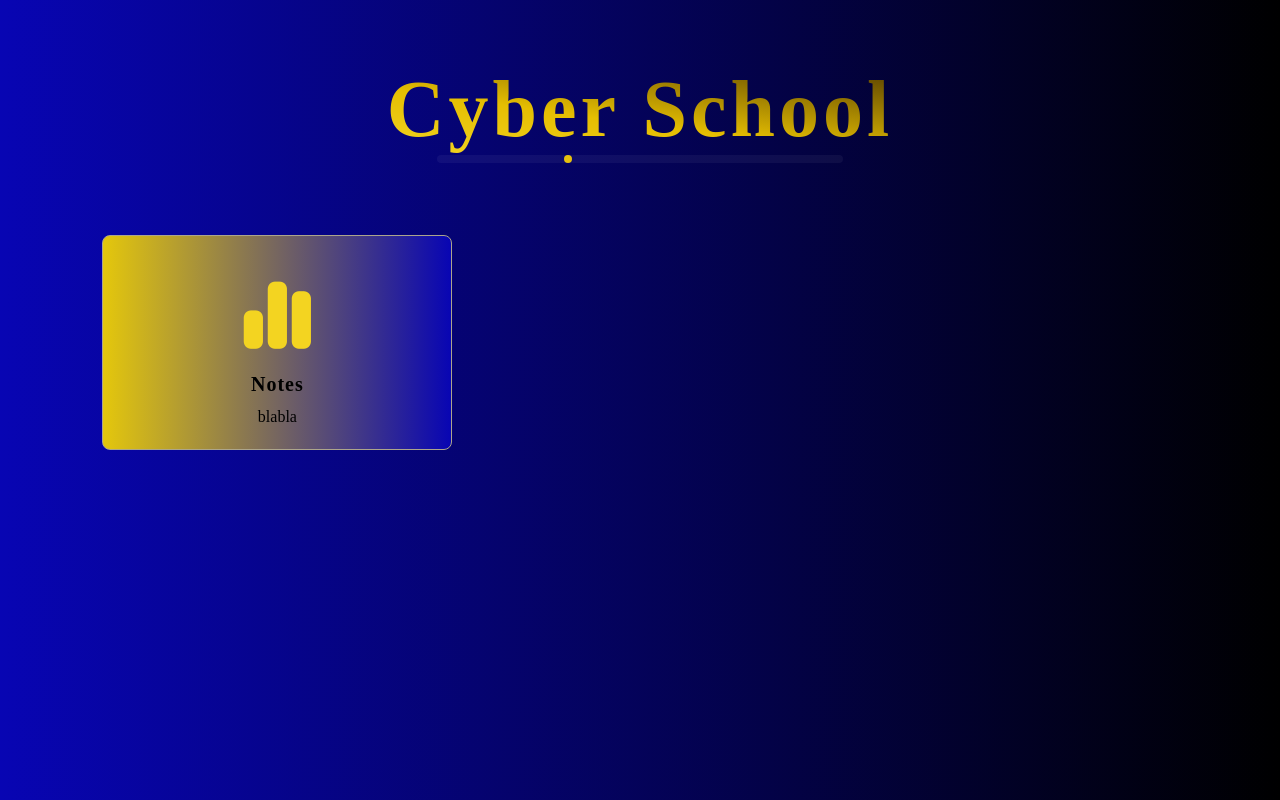
After one commit to duvictorg/VSO-Web-Flask, a Flask app: template VSO Web Flask/VSO_Web_Flask/templates/student.html in a window 1280 px wide. The commit adds this page. Run offline with Flask 2, Linux system fonts and the light colour scheme; the template is opened without the code that fills it, so the values that code supplies are empty.

Commit message:
page student et teacher vfinal

```diff
--- a/VSO Web Flask/VSO_Web_Flask/static/content/main.css
+++ b/VSO Web Flask/VSO_Web_Flask/static/content/main.css
@@ -1,40 +1,40 @@
-*{
+* {
     margin: 0;
-    padding:0;
+    padding: 0;
     box-sizing: border-box;
     font-family: 'poppins';
 }
 
-.container{
+.container {
     min-height: 100vh;
     width: 100%;
-    background-color: #fffac8;
+    background: -webkit-linear-gradient(right, #000000,#0805b3);
 }
 
-.service-wrapper{
+.service-wrapper {
     padding: 5% 8%;
 }
 
-.service{
+.service {
     display: flex;
     flex-direction: column;
     align-items: center;
 }
 
 h1 {
-    color: #fff;
+    color: #f3d421;
     font-size: 5rem;
     -webkit-text-stroke-color: transparent;
     letter-spacing: 4px;
-    background-color: #fffac8;
-    background: linear-gradient(8deg,0%,41%,100%)
+    background-color: #000326;
+    background: linear-gradient(8deg, #f3d421 0%, #e5be02 41%, #4f3800 100%);
     -webkit-background-clip: text;
     -webkit-text-fill-color: transparent;
     position: relative;
 }
 
-h1:after{
-    content:"";
+    h1:after {
+        content: "";
         position: absolute;
         top: 100%;
         left: 10%;
@@ -51,43 +51,44 @@ h1:after{
         height: 8px;
         width: 8px;
         border-radius: 50%;
-        background-color: #f3d421;
+        background-color: #e5be02;
         animation: anim 5s linear infinite;
     }
 
-    @keyframes anim{
-        95%{
+@keyframes anim {
+    95% {
         opacity: 1;
     }
-        100%{
+
+    100% {
         opacity: 0;
         left: 88%;
     }
 }
 
-    .cards{
+.cards {
     display: grid;
-        grid-template-columns: repeat(3,1fr);
+    grid-template-columns: repeat(3, 1fr);
     gap: 30px;
     margin-top: 80px;
 }
 
-    .card{
-        height: 330px;
-        width: 370px;
-        background-color: #ffeda6;
+.card {
+    height: auto; /* Ajustez la hauteur pour qu'elle soit automatique */
+    width: 350px;
+    background: -webkit-linear-gradient(left, #e4c70c, #0805b3);
     padding: 3% 8%;
     border: 0.2px solid #aca58c;
     border-radius: 8px;
     transition: .6s;
     display: flex;
+    flex-direction: column;
     align-items: center;
-        flex-direction: column;
     position: relative;
     overflow: hidden;
 }
 
-    .card:after{
+    .card:after {
         content: "";
         position: absolute;
         top: 150%;
@@ -101,7 +102,7 @@ h1:after{
         transition: 1s;
     }
 
-    .card:hover:after{
+    .card:hover:after {
         width: 225%;
         top: -100%;
     }
@@ -113,22 +114,21 @@ h1:after{
         font-size: 4.8rem;
     }
 
-    .card h2{
-        color: #fff;
+    .card h2 {
+        color: #000000;
         font-size: 20px;
         font-weight: 600;
         letter-spacing: 1px;
     }
 
-    .card p{
+    .card p {
         text-align: center;
         width: 100%;
         margin: 12px 0;
-        color: rgba(255, 255, 255, 0.6)
+        color: #000000
     }
 
-    .card:hover{
-        background-color: transparent;
+    .card:hover {
         transform: translateY(-8px);
         border-color: #0026ff;
     }
@@ -138,14 +138,95 @@ h1:after{
         }
 
 @media screen and (max-width:1200px) {
-        .cards{
-            grid-template-columns: repeat(2,1fr);
-        }
-    }@media screen and (max-width:900px) {
-         .cards{
-             grid-template-columns: repeat(1,fr);
-         }
-         h1{
-             font-size; 3.5rem;
+    .cards {
+        grid-template-columns: repeat(2, 1fr);
     }
 }
+
+@media screen and (max-width:900px) {
+    .cards {
+        grid-template-columns: repeat(1, fr);
+    }
+
+    h1 {
+        font-size: 3.5rem;
+    }
+}
+
+.note-form {
+    width: 100%;
+    display: flex;
+    flex-direction: column;
+    align-items: center;
+}
+
+.field-row {
+    display: flex;
+    justify-content: space-between;
+    width: 100%;
+}
+
+    .field-row .field {
+        width: 48%;
+    }
+
+.field {
+    height: 50px;
+    width: 100%;
+    margin-top: 20px;
+}
+
+    .field input {
+        height: 100%;
+        width: 100%;
+        outline: none;
+        padding-left: 15px;
+        border-radius: 5px;
+        border: 1px solid lightgrey;
+        border-bottom-width: 2px;
+        font-size: 17px;
+        transition: all 0.3s ease;
+    }
+
+        .field input:focus {
+            border-color: #2112f0;
+        }
+
+        .field input::placeholder {
+            color: #999;
+            transition: all 0.3s ease;
+        }
+
+        .field input:focus::placeholder {
+            color: #b3b3b3;
+        }
+
+    .field.btn {
+        height: 50px;
+        width: 100%;
+        border-radius: 5px;
+        position: relative;
+        overflow: hidden;
+        margin-top: 20px;
+    }
+
+        .field.btn input[type="submit"] {
+            height: 100%;
+            width: 100%;
+            z-index: 2;
+            position: relative;
+            background: none;
+            border: none;
+            color: #fff;
+            padding-left: 0;
+            border-radius: 10px;
+            font-size: 20px;
+            font-weight: 500;
+            cursor: pointer;
+            background-color: #0805b3;
+            transition: background-color 0.3s ease;
+        }
+
+            .field.btn input[type="submit"]:hover {
+                background-color: #001a99;
+            }
--- /dev/null
+++ b/VSO Web Flask/VSO_Web_Flask/templates/student.html
@@ -0,0 +1,25 @@
+<!DOCTYPE html>
+<html lang="en" dir="ltr">
+<head>
+    <meta charset="utf-8">
+    <meta name="viewport" content="width=device-width, initial-scale=1.0" />
+    <link rel="stylesheet" href="{{ url_for('static', filename='content/main.css') }}" />
+    <link rel="stylesheet" href="https://cdnjs.cloudflare.com/ajax/libs/font-awesome/6.7.2/css/all.min.css" />
+
+</head>
+
+<body>
+    <div class="container">
+        <div class="service-wrapper">
+            <div class="service">
+                <h1>Cyber School <span></span></h1>
+                <div class="cards">
+                    <div class="card">
+                        <i class="fa-solid fa-chart-simple"></i>
+                        <h2>Notes</h2>
+                        <p>blabla</p>
+                    </div>
+                </div>
+            </div>
+        </div>
+</body>
```
Also changed, not shown: VSO Web Flask/VSO_Web_Flask/templates/main.html (+28 -3 lines), 1 other file. Lines whose indentation alone changed are shown as unchanged.
